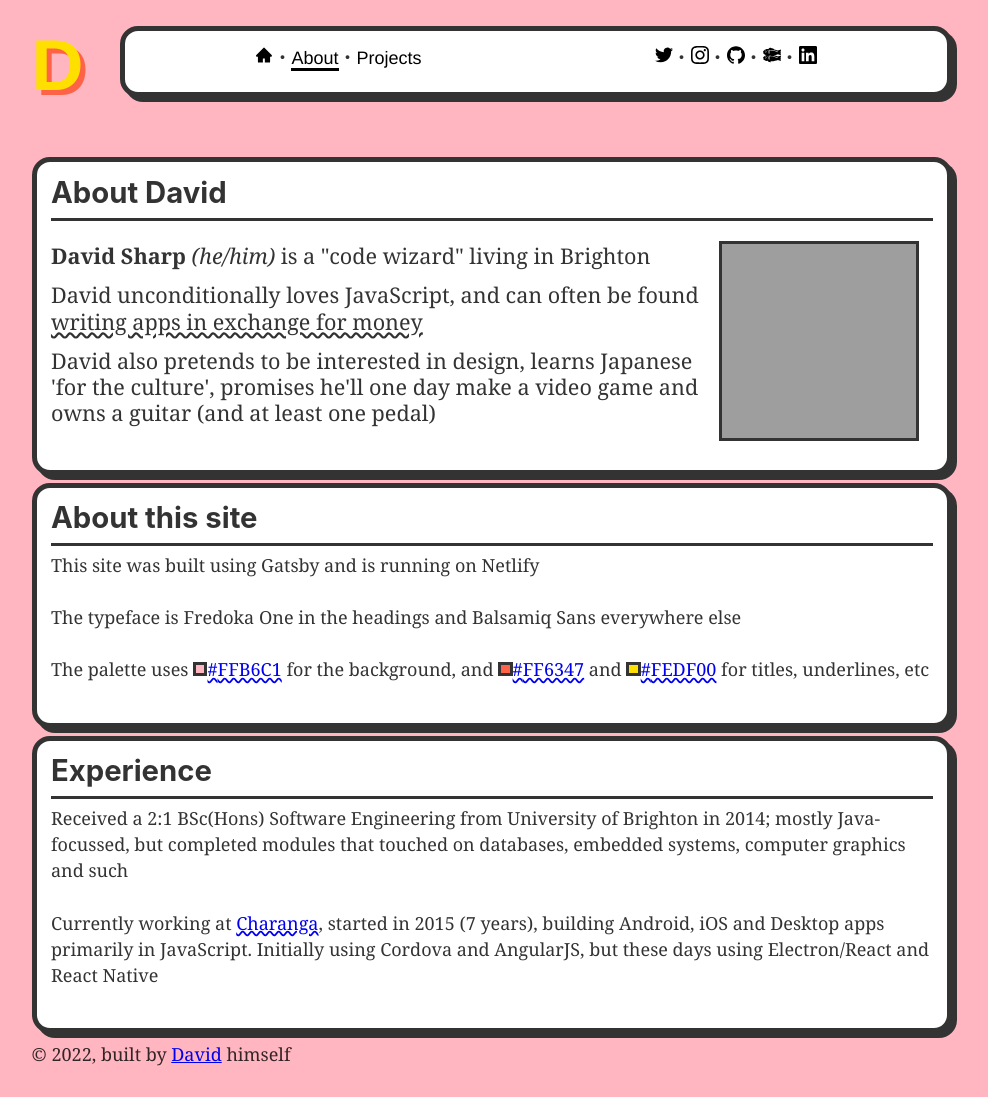
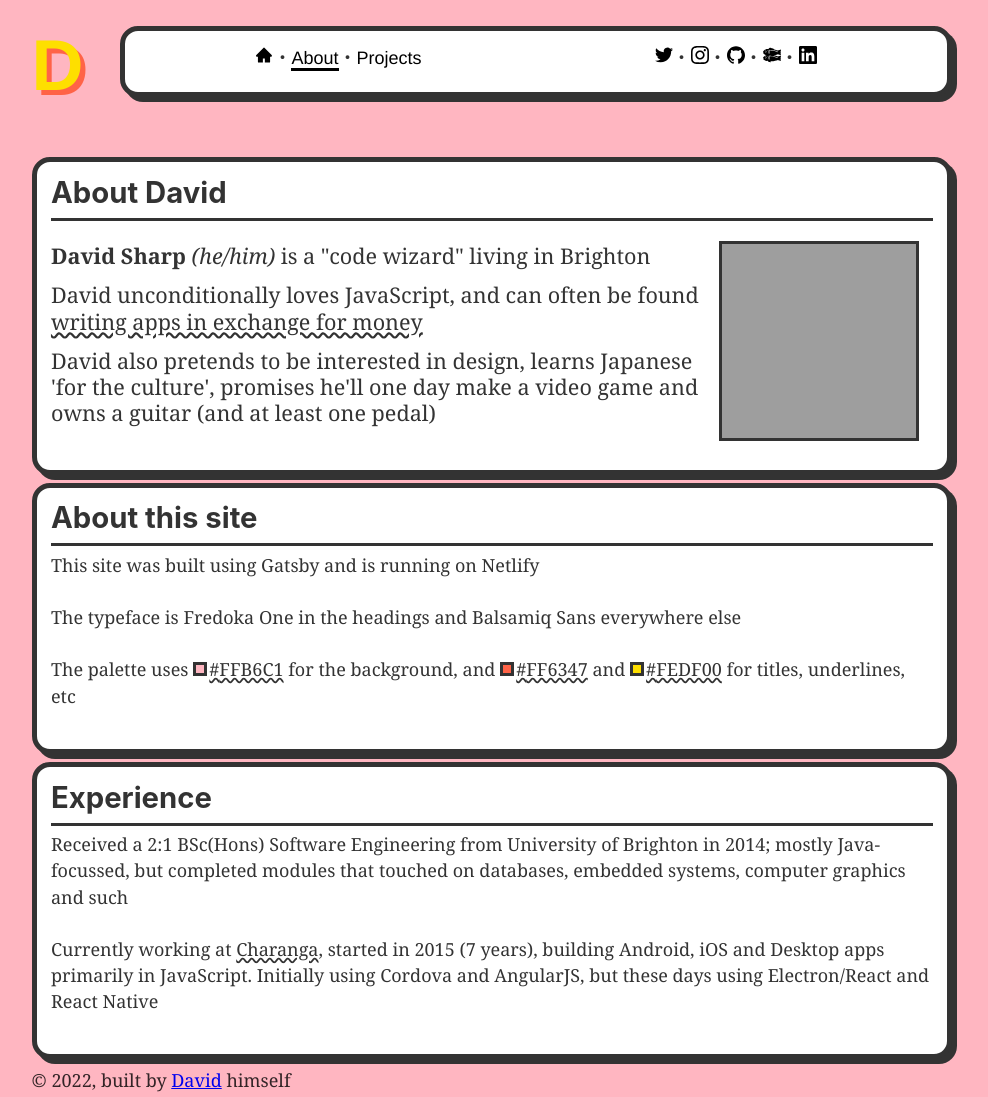
Before and after one commit to davidsharp/davidsharp.codes, a Gatsby site: page /about in a window 1280 px wide. Shown: the whole page, without its empty margins (148-1136 px from the left). Built offline with nearby package versions, Linux system fonts and the light colour scheme; Gatsby itself is replaced by a stand-in of ours; grey boxes are pictures that could not be loaded.

Commit message:
Fixed up <A> and converted <Colour>

```diff
--- a/src/components/anchor.js
+++ b/src/components/anchor.js
@@ -5,6 +5,10 @@ const A = styled.a`
   text-decoration-style: wavy;
   text-decoration-line: underline;
   text-decoration-color: var(--yellow);
+
+  &:link, &:visited, &:active {
+    color: inherit
+  }
 
   &:hover {
     color: tomato;
--- a/src/components/bio.js
+++ b/src/components/bio.js
@@ -1,7 +1,7 @@
 import React from 'react'
 import styled from 'styled-components'
 import Box from './box'
-import Anchor from './anchor'
+import A from './anchor'
 
 const Bio = ({header=false}) => <Box
 header={header?"About David":null}
@@ -47,10 +47,4 @@ const Em = styled.em`
   font-style: italic;
 `
 
-const A = styled(Anchor)`
-&:link, &:visited, &:hover, &:active {
-  color: inherit
-}
-`
-
 export default Bio
--- a/src/components/colour.js
+++ b/src/components/colour.js
@@ -1,14 +1,18 @@
 import React from 'react'
 import A from './anchor'
+import styled from 'styled-components'
+
+const Sample = styled.div`
+  background-color: ${({hex})=>`#${hex}`};
+  height: .8em;
+  width: .8em;
+  border: solid #333;
+  display: inline-block;
+  margin-right: .1em;
+`
 
 const Colour = ({hex}) => <>
-  <A href={`https://www.colorhexa.com/${hex}`}><div style={{
-    backgroundColor:'#'+hex,
-    height:'.8em',
-    width:'.8em',
-    border:'solid #333',
-    display: 'inline-block'
-  }}/>#{hex.toUpperCase()}</A>
+  <A href={`https://www.colorhexa.com/${hex}`}><Sample hex={hex}/>#{hex.toUpperCase()}</A>
 </>
 
 export default Colour
```
